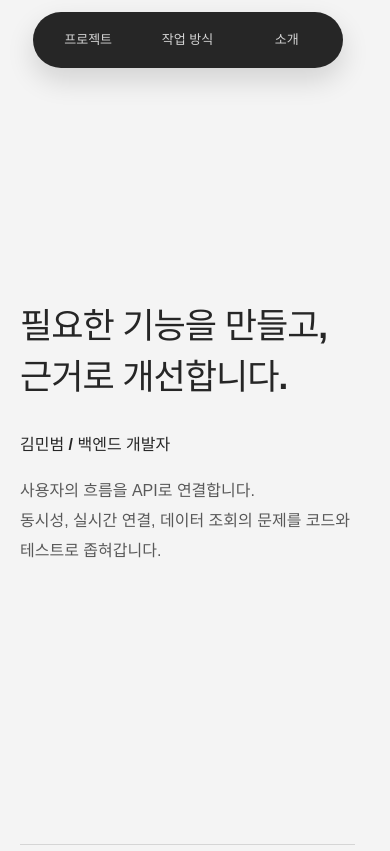
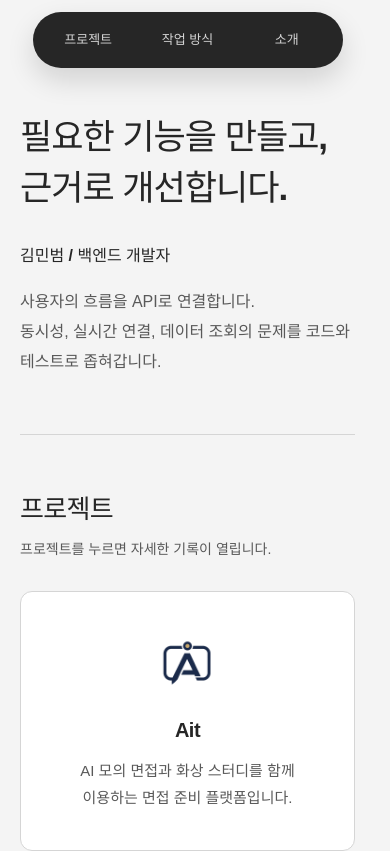
Before and after one commit to MinBeom2/MinBeom2.github.io, a React (Vite) app in the folder portfolio/: page / in a window 390 px wide. Shown: the top 851 px of the page. Built offline with nearby package versions, Linux system fonts and the light colour scheme.

Commit message:
Reduce the introduction to a content-sized section

```diff
--- a/portfolio/src/styles.css
+++ b/portfolio/src/styles.css
@@ -20,7 +20,6 @@
   --numeric: 'Manrope Variable', 'Noto Sans KR Variable', sans-serif;
   --max-width: 1120px;
   --radius: 14px;
-  --header-flow: 80px;
 }
 
 html { scroll-behavior: smooth; scroll-padding-top: 112px; scrollbar-gutter: stable; scrollbar-color: #7a7a7a #e8e8e8; }
@@ -51,9 +50,9 @@ img { height: auto; }
 .icon-button { display: inline-flex; align-items: center; justify-content: center; width: 44px; height: 44px; border: 1px solid var(--control-line); border-radius: 8px; background: var(--paper); color: var(--ink); }
 .icon-button:hover { background: var(--pale); }
 
-.hero { display: flex; align-items: center; min-height: calc(100svh - var(--header-flow)); padding-block: 64px 128px; }
+.hero { display: flex; align-items: center; padding-block: 64px 72px; }
 .hero-copy { min-width: 0; max-width: 1040px; }
-.hero h1 { font-size: clamp(48px, 7.2vw, 96px); letter-spacing: -.03em; font-weight: 740; line-height: 1.3; word-break: keep-all; text-wrap: balance; }
+.hero h1 { font-size: clamp(44px, 6vw, 80px); letter-spacing: -.03em; font-weight: 740; line-height: 1.3; word-break: keep-all; text-wrap: balance; }
 .hero h1 > span { display: block; }
 .hero-person { margin-top: 32px; font-size: 20px; font-weight: 600; color: var(--ink); }
 .hero-description { max-width: 42ch; margin-top: 20px; font-size: 20px; line-height: 1.9; color: var(--muted); word-break: keep-all; }
@@ -365,8 +364,7 @@ i { display: inline-block; width: 3px; height: 3px; border-radius: 50%; margin:
   .project-tile h3 { font-size: 20px; }
   html { scroll-padding-top: 96px; }
   .container { width: calc(100% - 40px); }
-  :root { --header-flow: 72px; }
-  .hero { padding-block: 48px 96px; }
+  .hero { padding-block: 40px 56px; }
   .hero h1 { font-size: clamp(32px, 9vw, 46px); letter-spacing: -.03em; line-height: 1.45; }
   .hero-person { margin-top: 28px; font-size: 16px; }
   .hero-description { font-size: 16px; line-height: 1.9; margin-top: 16px; }
```
Also changed, not shown: portfolio/.impeccable/surfaces/src-app-tsx.md, 2 other files (tests, documents, lock files or other folders).
